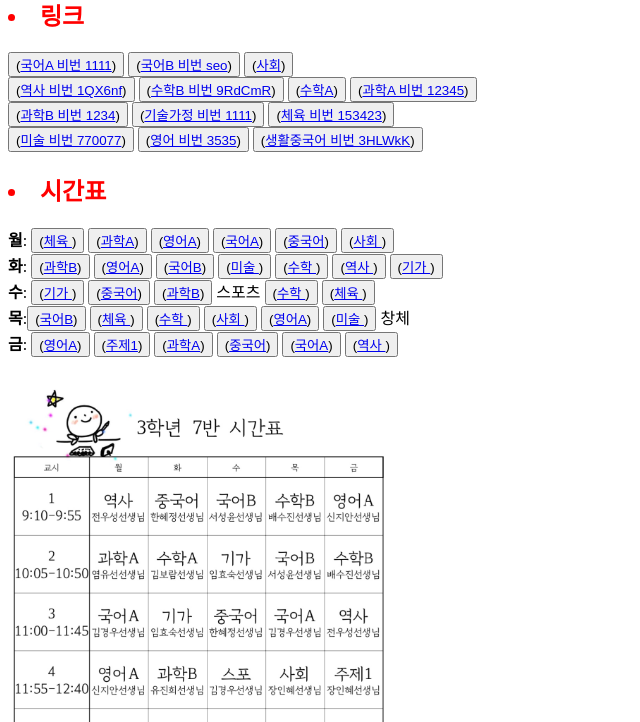
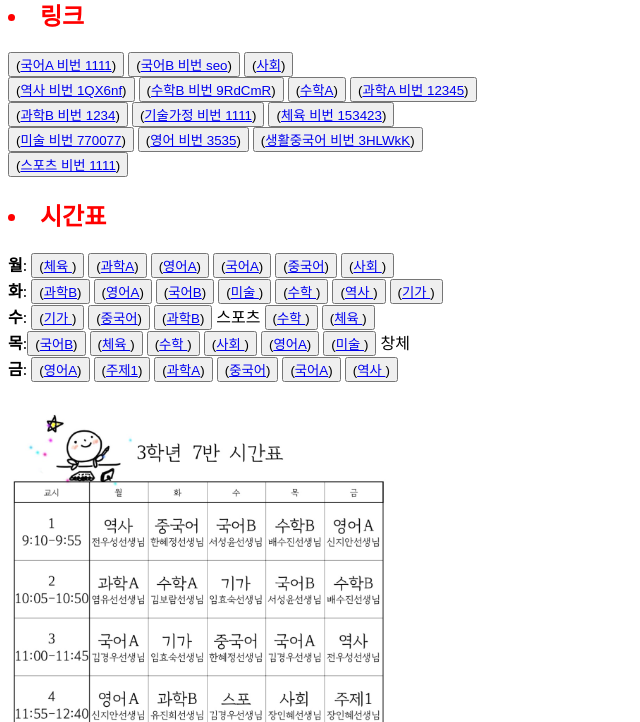
Before and after one commit to limyuchan7436/heehee, a plain HTML site: page index.html in a window 1280 px wide. Shown: the part 78-800 px from the top of the page, without its empty margins (0-640 px from the left). Drawn offline with Linux system fonts and the light colour scheme.

Commit message:
Update index.html

```diff
--- a/index.html
+++ b/index.html
@@ -33,9 +33,11 @@
 
 <button name "button">(<a href="https://zoom.us/j/6814185558?pwd=b3RzeVJQL20vc3Brd1d2RDdrdFJrQT09" target="blank">생활중국어 비번 3HLWkK</a>)</button><br>
 
+<button name "button">(<a href="https://us02web.zoom.us/j/5415593432?pwd=U3BBTFBNcHlpZnhKZ0JHMHlNNVdmUT09" target="blank">스포츠 비번 1111</a>)</button></h3>
 
 <h2> <li><strong>시간표</strong></h2></li>
 <font color="black">
+
 <strong>월</strong>:
                 <button name "button">(<a href="https://us02web.zoom.us/j/8602459100?pwd=bDQ5V3VOLzFtbk1EQWZGamRxaklXUT09" target="blank">체육 </a>)</button>
                 <button name "button">(<a href="https://zoom.us/j/6249465378?pwd=WEkyNEZjczdrNGRSZnhOVnJxZHdUZz09" target="blank">과학A</a>)</button>
```
